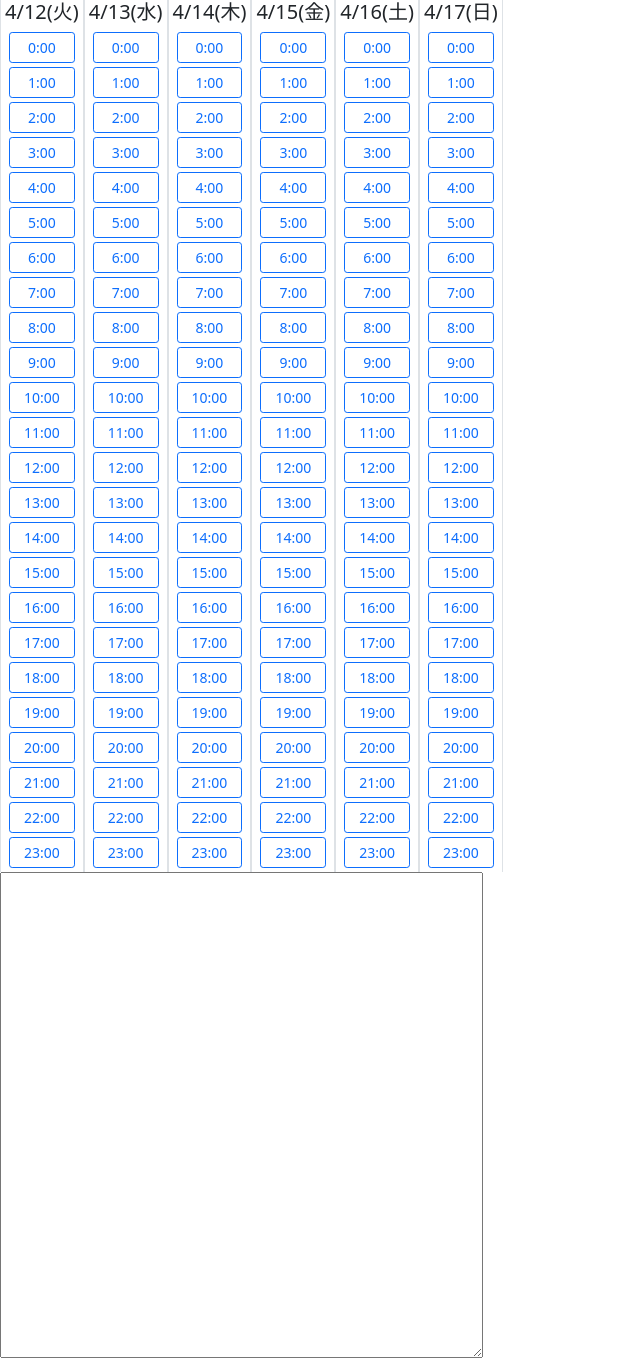
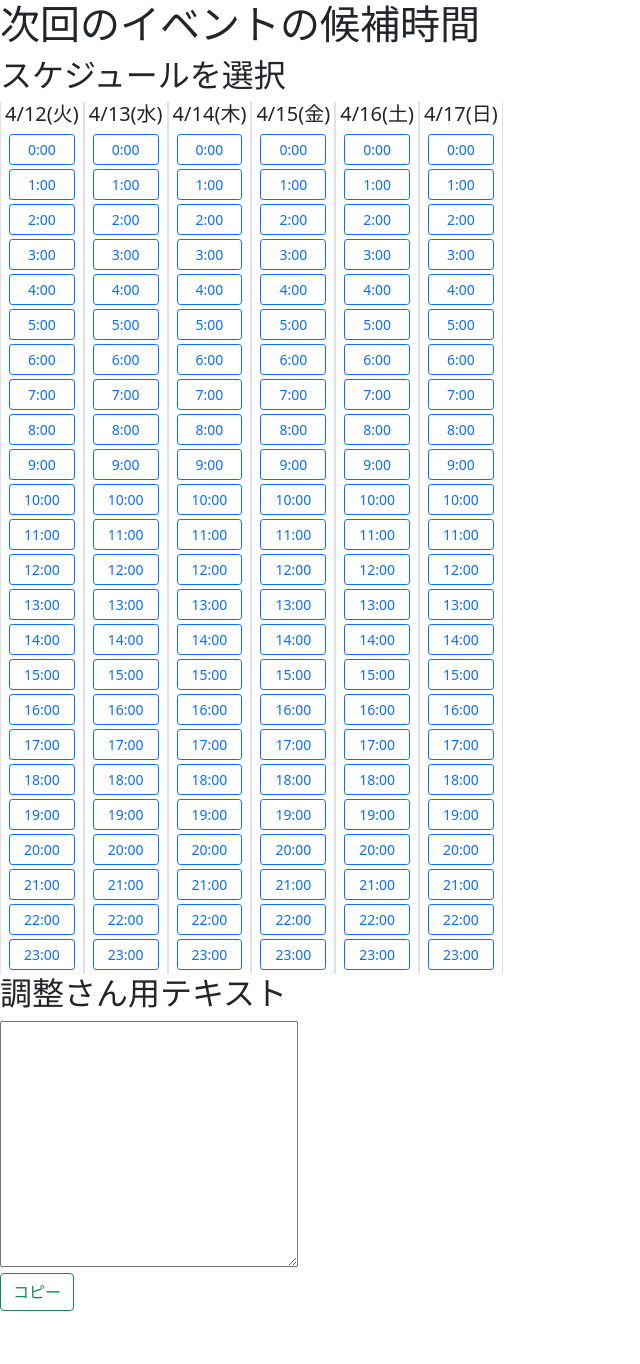
Before and after one commit to chiharakenta/chouseisan_text_generator_react, a React (Create React App) app: page / in a window 1280 px wide. Shown: the whole page, without its empty margins (0-640 px from the left). After the commit the page ends 1311 px from the top, so only its background shows below. Built offline with nearby package versions, Linux system fonts and the light colour scheme.

Commit message:
feat: copyScheduleText

```diff
--- a/src/App.tsx
+++ b/src/App.tsx
@@ -73,9 +73,23 @@ class App extends Component {
     scheduleTextElement.textContent = scheduleText;
   };
 
+  copyScheduleText: React.MouseEventHandler<HTMLButtonElement> = (event) => {
+    const schedule = event.currentTarget.value;
+    (async () => {
+      await navigator.clipboard.writeText(schedule);
+    })();
+    alert(
+      'スケジュールをコピーしました。\n調整さんの「日にち候補」に貼り付けてください。',
+    );
+    window.location.href = 'https://chouseisan.com/#tab2';
+  };
+
   render() {
     return (
       <div className="App">
+        <h1>次回のイベントの候補時間</h1>
+        <div>
+          <h2>スケジュールを選択</h2>
           <div className="d-flex">
             {this.state.schedules?.map((schedule: Schedule) => {
               return (
@@ -107,8 +121,19 @@ class App extends Component {
               );
             })}
           </div>
+        </div>
         <div>
-          <textarea id="scheduleText" cols={50} rows={20}></textarea>
+          <h2>調整さん用テキスト</h2>
+          <textarea id="scheduleText" cols={30} rows={10}></textarea>
+          <div>
+            <Button
+              variant="outline-success"
+              id="copy"
+              onClick={this.copyScheduleText.bind(this)}
+            >
+              コピー
+            </Button>
+          </div>
         </div>
       </div>
     );
```
Lines whose indentation alone changed are shown as unchanged.
